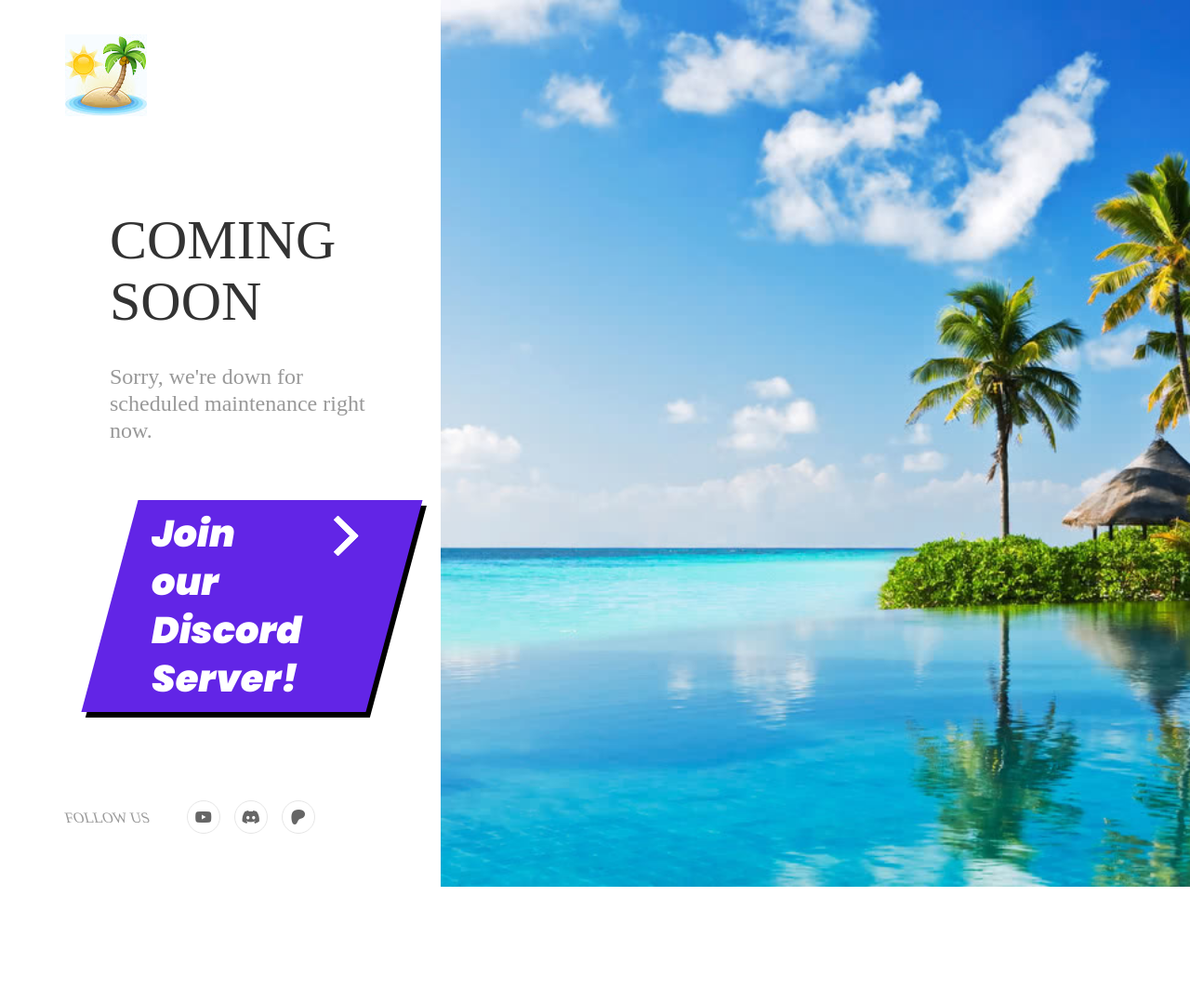
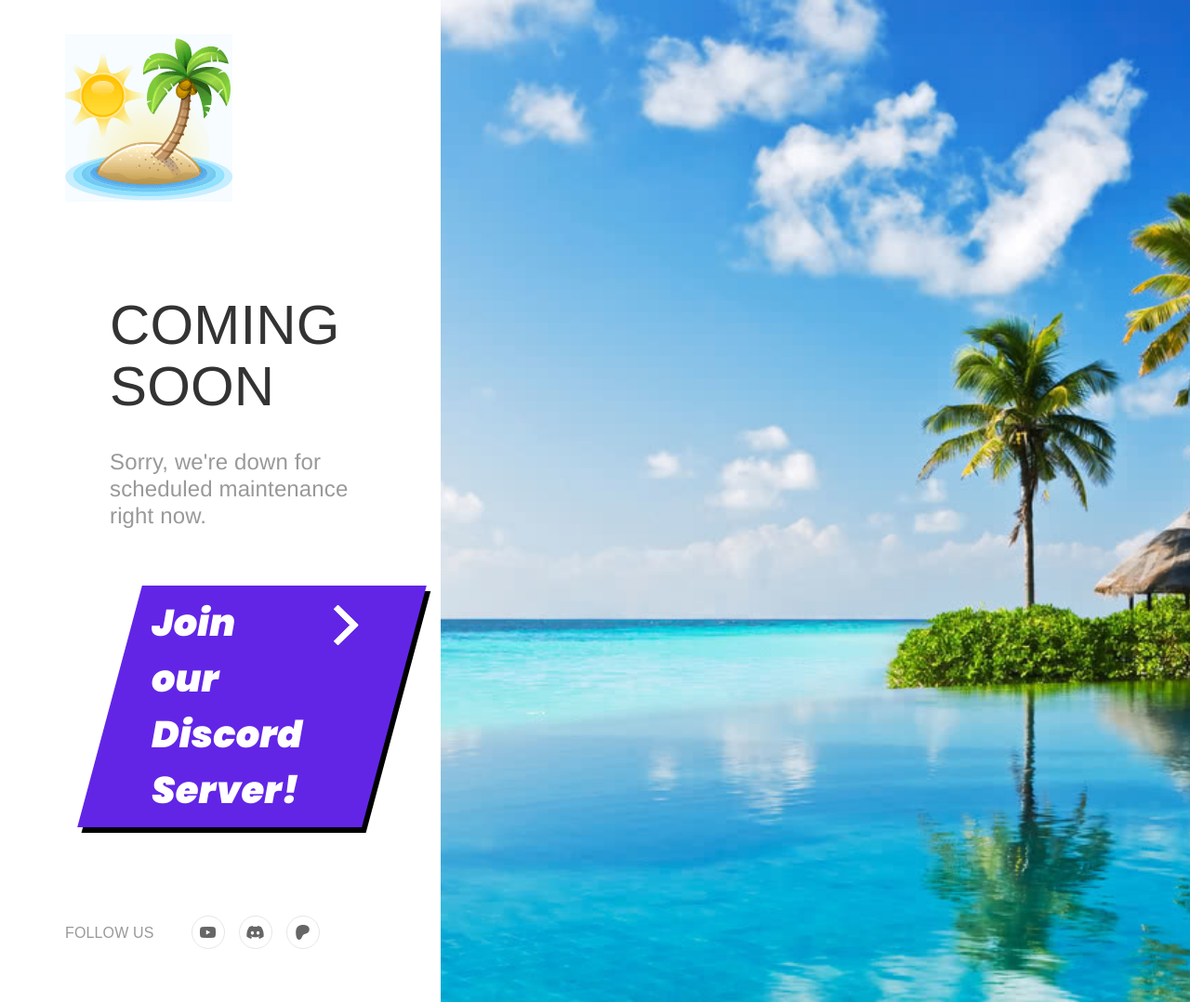
Before and after one commit to asrabot/asrabot.github.io, a Jekyll site: the page built from index.md, in a window 1280 px wide. Shown: the whole page at 93% size. Built offline with Jekyll 4.4.1, drawn with Linux system fonts in a browser that asks for light colours; nearby versions of some CDN libraries; some web fonts are replaced; before the commit the page ends 954 px from its top, so only the background shows below that.

Commit message:
Server Maintenance

```diff
--- a/_layouts/home.html
+++ b/_layouts/home.html
@@ -33,8 +33,8 @@
     <div class="flex-w flex-str size1 overlay1">
         <div class="flex-w flex-col-sb wsize1 bg0 p-l-70 p-t-37 p-b-52 p-r-50 respon1">
             <div class="wrappic1">
-                <a href="#">
-                    <img src="/images/logo/asralogo.jpg" alt="IMG">
+                <a href="/">
+                    <img src="/images/logo/asraAnimated.gif">
                 </a>
             </div>
             <div class="w-full p-t-100 p-b-90 p-l-48 p-l-0-md">
@@ -65,10 +65,10 @@
                     <i class="fa-brands fa-youtube"></i>
                 </a>
                 <a href="https://discord.com/invite/qwCzwBvRn9" class="size3 flex-c-m how-social trans-04 m-r-15 m-b-5 m-t-5">
-                    <i class="fa-brands fa-discord"></i>
+                    <i class="fab fa-discord"></i>
                 </a>
                 <a href="https://patreon.com/asraparadise" class="size3 flex-c-m how-social trans-04 m-r-15 m-b-5 m-t-5">
-                    <i class="fa-brands fa-patreon"></i>
+                    <i class="fab fa-patreon"></i>
                 </a>
             </div>
         </div>
--- a/assets/css/maintenance.css
+++ b/assets/css/maintenance.css
@@ -1,6 +1,9 @@
 body, html {
-    font-family: Arial, sans-serif;
+    font-family: Nunito,Arial,"Helvetica Neue",Helvetica,sans-serif;
     font-size: 15px;
+    font-weight: 400;
+    line-height: 1.5;
+    letter-spacing: 0.00938em;
     color: #666666;
     height: 100%;
     background-color: #fff;
@@ -11,10 +14,6 @@
 
 html {
     box-sizing: border-box;
-    font-family: sans-serif;
-    line-height: 1.15;
-    -webkit-text-size-adjust: 100%;
-    -ms-text-size-adjust: 100%;
     -ms-overflow-style: scrollbar;
     -webkit-tap-highlight-color: transparent;
 }
@@ -166,7 +165,6 @@
 }
 
 .l1-txt1 {
-    font-family: PlayfairDisplay-Regular;
     font-size: 60px;
     color: #333;
     line-height: 1.1;
@@ -194,7 +192,6 @@
 }
 
 .m2-txt1 {
-    font-family: Poppins-Regular;
     font-size: 24px;
     color: #999;
     line-height: 1.2;
@@ -230,11 +227,11 @@
 }
 
 .m2-txt2 {
-    font-family: Poppins-Regular;
     font-size: 16px;
     color: #999;
     line-height: 1.2;
     text-transform: uppercase;
+    transform: skewX(0deg);
 }
 .p-r-40 {
     padding-right: 40px;
```
Also changed, not shown: images/logo/asraAnimated.gif (added).
